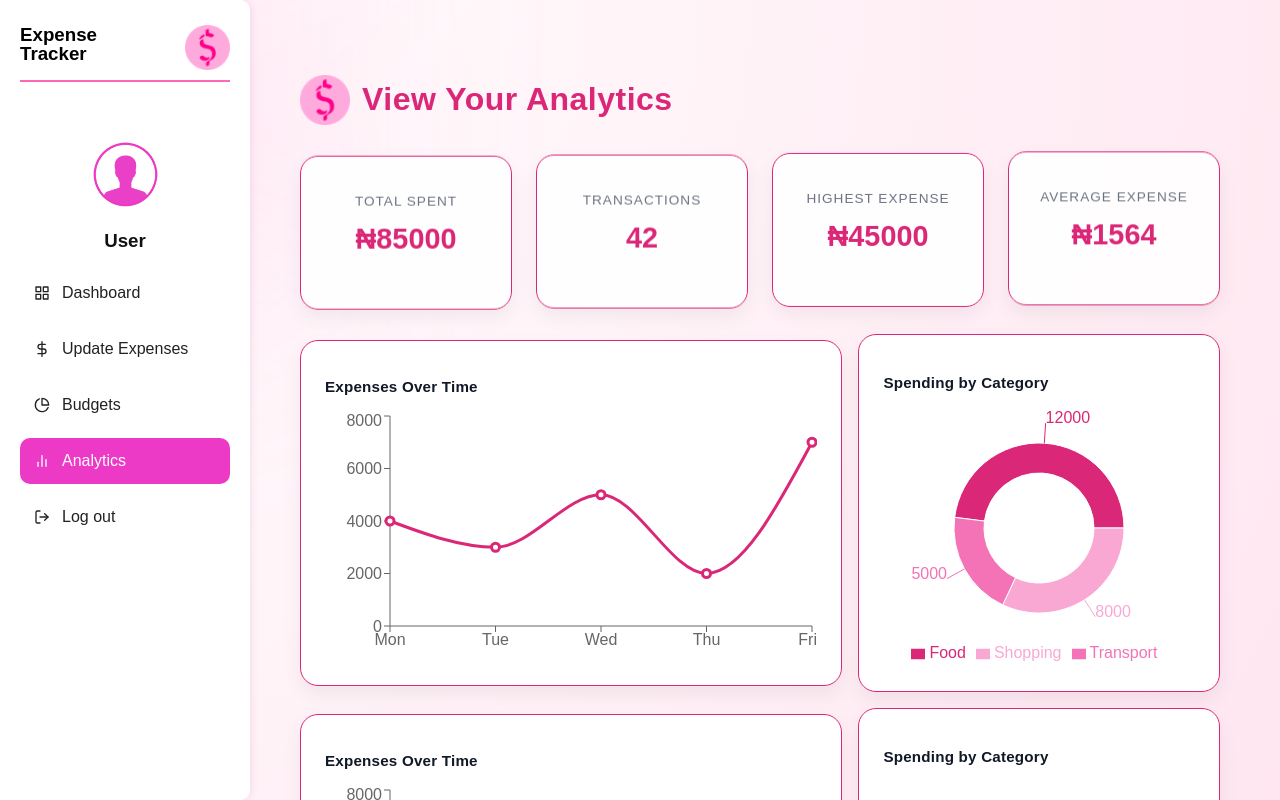
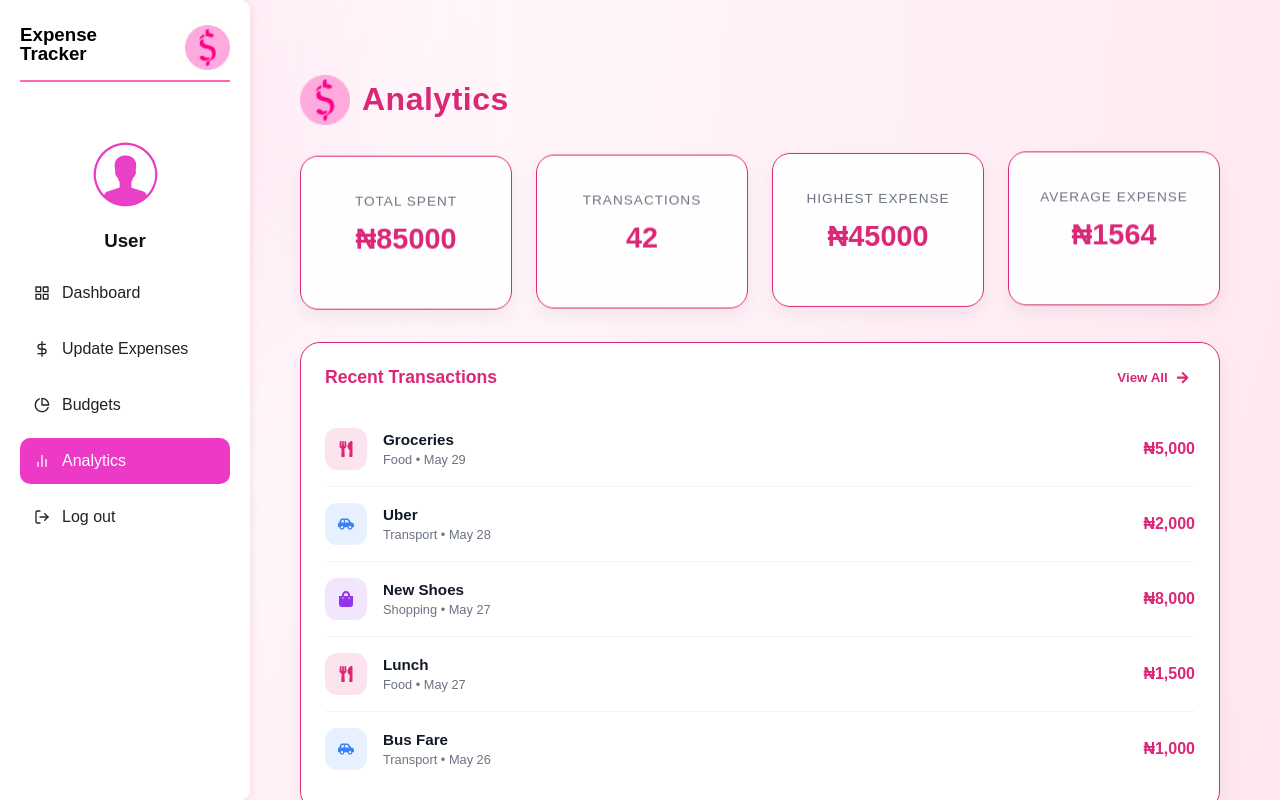
Before and after one commit to adeferanmi/Expense-Tracker, a Next.js app: page /analytics in a window 1280 px wide. Built offline with nearby package versions, Linux system fonts and the light colour scheme.

Commit message:
feat: create recent transactions cards

```diff
--- a/app/(dashboard)/analytics/analytics.module.css
+++ b/app/(dashboard)/analytics/analytics.module.css
@@ -124,3 +124,13 @@
   min-height: 400px;
   align-items: center;
 }
+
+.weeklyHeader,
+.monthlyHeader {
+  color: #db2777;
+}
+
+.monthlyHeader {
+  display: flex;
+  text-align: left;
+}
--- a/app/(dashboard)/analytics/page.tsx
+++ b/app/(dashboard)/analytics/page.tsx
@@ -2,9 +2,9 @@
 import Navbar from "@/components/Navbar";
 import styles from "./analytics.module.css";
 import Image from "next/image";
-import SpendingLineChart from "@/components/update-expenses/analytics/SpendingLineChart";
-import CategoryPieChart from "@/components/update-expenses/analytics/CategoryPieChart";
-
+import SpendingLineChart from "@/components/analytics/SpendingLineChart";
+import CategoryPieChart from "@/components/analytics/CategoryPieChart";
+import RecentTransactions from "@/components/analytics/RecentTransactions";
 export default function Analytics(){
     const analytics = {
     totalExpenses: 85000,
@@ -50,13 +50,45 @@ export default function Analytics(){
         { name: "Transport", value: 25000 },
         { name: "Shopping", value: 80000 },
     ];
+    const recentTransactions = [
+    {
+        title: "Groceries",
+        amount: 5000,
+        category: "Food",
+        date: "May 29",
+    },
+    {
+        title: "Uber",
+        amount: 2000,
+        category: "Transport",
+        date: "May 28",
+    },
+    {
+        title: "New Shoes",
+        amount: 8000,
+        category: "Shopping",
+        date: "May 27",
+    },
+    {
+        title: "Lunch",
+        amount: 1500,
+        category: "Food",
+        date: "May 27",
+    },
+    {
+        title: "Bus Fare",
+        amount: 1000,
+        category: "Transport",
+        date: "May 26",
+    },
+    ];
 
     return(
         <main className="main-content">
 
             <div className={styles.titleContentAnalytics}>
                 <Image src="/favicon.png" alt="logo" width={50} height={50}/>
-                <h1 className={styles.titleTextAnalytics}>View Your Analytics</h1>
+                <h1 className={styles.titleTextAnalytics}>Analytics</h1>
             </div>
 
             <Navbar/>
@@ -84,9 +116,17 @@ export default function Analytics(){
                 </div>
             </section>
 
+            <RecentTransactions
+            transactions={recentTransactions}
+            />
+
             <div className={styles.analyticsCharts}>
+                <h2 className={styles.weeklyHeader}>Weekly Expenses</h2><br/>
                 <SpendingLineChart data={weeklySpendingOverTime}/>
                 <CategoryPieChart data={weeklyCategoryData} />
+            </div>
+            <div className={styles.analyticsCharts}>
+                <h2 className={styles.monthlyHeader}>Monthly Expenses</h2><br/>
                 <SpendingLineChart data={monthlySpendingOverTime}/>
                 <CategoryPieChart data={monthlyCategoryData} />
             </div>
--- a/app/(dashboard)/budgets/page.tsx
+++ b/app/(dashboard)/budgets/page.tsx
@@ -29,7 +29,7 @@ export default function Budgets(){
         <main className="main-content">
             <div className={styles.titleContent}>
                 <Image src="/favicon.png" alt="logo" width={50} height={50}/>
-                <h1 className={styles.titleText}>View Your Budget</h1>
+                <h1 className={styles.titleText}>Your Budget</h1>
             </div>
 
             <div>
--- /dev/null
+++ b/components/analytics/RecentTransactions.module.css
@@ -0,0 +1,56 @@
+.transactionsCard {
+  margin-top: 2rem;
+
+  background: white;
+  border-radius: 20px;
+
+  padding: 1.5rem;
+
+  border: 1px solid #db2777;
+
+  box-shadow: 0 8px 20px rgba(0, 0, 0, 0.06);
+}
+
+.header {
+  display: flex;
+  justify-content: space-between;
+  align-items: center;
+
+  margin-bottom: 1.5rem;
+}
+
+.header h2 {
+  margin: 0;
+  font-size: 1.1rem;
+  color: #db2777;
+}
+
+.viewAllButton {
+  display: flex;
+  align-items: center;
+  gap: 0.5rem;
+
+  border: none;
+  background: transparent;
+
+  color: #db2777;
+  font-weight: 600;
+
+  cursor: pointer;
+
+  transition: all 0.2s ease;
+}
+
+.viewAllButton:hover {
+  color: #db2777;
+  transform: translateX(2px);
+}
+
+.transactionList {
+  display: flex;
+  flex-direction: column;
+}
+
+.viewAllLink {
+  text-decoration: none;
+}
--- /dev/null
+++ b/components/analytics/RecentTransactions.tsx
@@ -0,0 +1,49 @@
+"use client";
+
+import TransactionItem from "./TransactionItem";
+import styles from "./RecentTransactions.module.css";
+import { FaArrowRight } from "react-icons/fa";
+import Link from "next/link";
+
+type Transaction = {
+  title: string;
+  amount: number;
+  category: string;
+  date: string;
+};
+
+type Props = {
+  transactions: Transaction[];
+};
+
+export default function RecentTransactions({
+  transactions,
+}: Props) {
+  return (
+    <div className={styles.transactionsCard}>
+      <div className={styles.header}>
+        <h2>Recent Transactions</h2>
+
+        <Link href={"/update-expenses"} className={styles.viewAllLink}>
+          <button className={styles.viewAllButton}>
+          View All
+          <FaArrowRight />
+        </button>
+        </Link>
+
+      </div>
+
+      <div className={styles.transactionList}>
+        {transactions.map((transaction, index) => (
+          <TransactionItem
+            key={index}
+            title={transaction.title}
+            amount={transaction.amount}
+            category={transaction.category}
+            date={transaction.date}
+          />
+        ))}
+      </div>
+    </div>
+  );
+}
--- a/components/update-expenses/analytics/SpendingLineChart.module.css
+++ b/components/analytics/SpendingLineChart.module.css
@@ -23,7 +23,7 @@
 .chartTitle {
   font-size: 0.95rem;
   font-weight: 700;
-  color: #111827;
+  color: #f472b6;
   margin-bottom: 1rem;
   letter-spacing: 0.2px;
 }
--- /dev/null
+++ b/components/analytics/TransactionItem.module.css
@@ -0,0 +1,69 @@
+.transactionItem {
+  display: flex;
+  justify-content: space-between;
+  align-items: center;
+
+  padding: 1rem 0;
+  border-bottom: 1px solid #f3f4f6;
+
+  transition: all 0.2s ease;
+}
+
+.transactionItem:last-child {
+  border-bottom: none;
+}
+
+.transactionItem:hover {
+  transform: translateX(4px);
+}
+
+.leftSection {
+  display: flex;
+  align-items: center;
+  gap: 1rem;
+}
+
+.iconContainer {
+  width: 42px;
+  height: 42px;
+
+  border-radius: 12px;
+
+  display: flex;
+  align-items: center;
+  justify-content: center;
+
+  font-size: 1rem;
+}
+
+.food {
+  background: rgba(219, 39, 119, 0.12);
+  color: #db2777;
+}
+
+.shopping {
+  background: rgba(147, 51, 234, 0.12);
+  color: #9333ea;
+}
+
+.transport {
+  background: rgba(59, 130, 246, 0.12);
+  color: #3b82f6;
+}
+
+.textSection h4 {
+  margin: 0;
+  font-size: 0.95rem;
+  color: #111827;
+}
+
+.textSection p {
+  margin: 0.25rem 0 0;
+  font-size: 0.8rem;
+  color: #6b7280;
+}
+
+.amount {
+  font-weight: 700;
+  color: #db2777;
+}
--- /dev/null
+++ b/components/analytics/TransactionItem.tsx
@@ -0,0 +1,61 @@
+"use client";
+
+import {
+  FaUtensils,
+  FaShoppingBag,
+  FaCarSide,
+} from "react-icons/fa";
+
+import styles from "./TransactionItem.module.css";
+
+type Props = {
+  title: string;
+  amount: number;
+  category: string;
+  date: string;
+};
+
+export default function TransactionItem({
+  title,
+  amount,
+  category,
+  date,
+}: Props) {
+  const getIcon = () => {
+    switch (category.toLowerCase()) {
+      case "food":
+        return <FaUtensils />;
+      case "shopping":
+        return <FaShoppingBag />;
+      case "transport":
+        return <FaCarSide />;
+      default:
+        return <FaShoppingBag />;
+    }
+  };
+
+  return (
+    <div className={styles.transactionItem}>
+      <div className={styles.leftSection}>
+        <div
+          className={`${styles.iconContainer} ${
+            styles[category.toLowerCase()]
+          }`}
+        >
+          {getIcon()}
+        </div>
+
+        <div className={styles.textSection}>
+          <h4>{title}</h4>
+          <p>
+            {category} • {date}
+          </p>
+        </div>
+      </div>
+
+      <span className={styles.amount}>
+        ₦{amount.toLocaleString()}
+      </span>
+    </div>
+  );
+}
```
Also changed, not shown: app/(dashboard)/budgets/budgets.module.css (+3 -5 lines), components/analytics/CategoryPieChart.tsx (renamed from components/update-expenses/analytics/CategoryPieChart.tsx), components/analytics/SpendingLineChart.tsx (renamed from components/update-expenses/analytics/SpendingLineChart.tsx).
